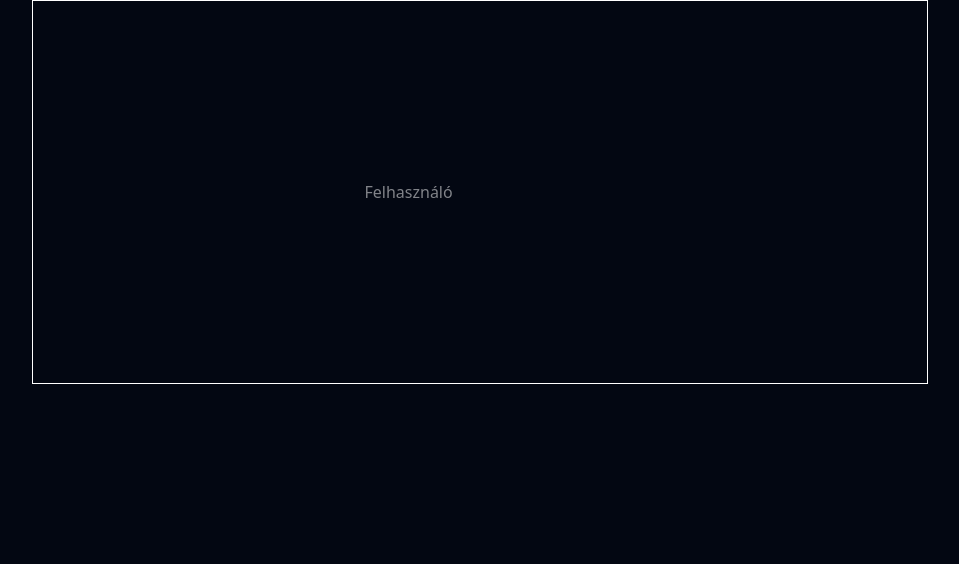
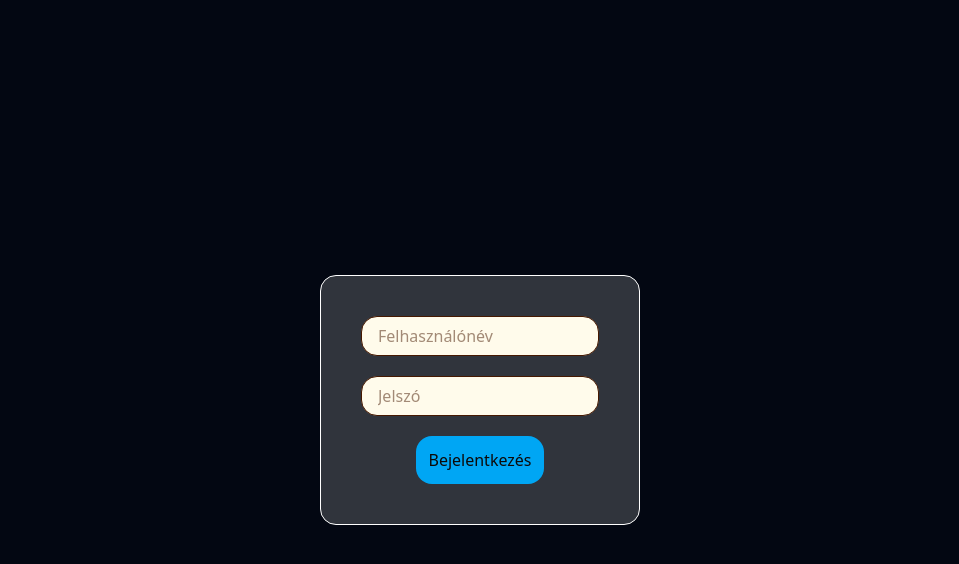
Before and after one commit to Jedlik202513A/Projektnap_JedlikBufe, a Nuxt app in the folder frontend/: page /login in a window 1280 px wide. Shown: the top 564 px of the page, without its empty margins (160-1119 px from the left). Built offline with nearby package versions, Linux system fonts and the light colour scheme.

Commit message:
Bejelentkezés kész

```diff
--- a/frontend/app/pages/login.vue
+++ b/frontend/app/pages/login.vue
@@ -1,17 +1,23 @@
 <script setup lang="ts">
 definePageMeta({
-  layout: 'blank'
+    layout: 'blank'
 })
 
 
 </script>
 
 <template>
-    <div class="max-w-4xl h-96 border mx-auto border-white flex justify-center items-center">
-        <input type="text" placeholder="Felhasználó" class="max-w-150 h-15">
+    <div class="h-screen flex items-center justify-center">
+        <form @submit.prevent=""
+            class="w-1/4 max-w-5xl flex flex-col items-center gap-5 border mx-auto border-white rounded-2xl p-10 bg-neutral-200/20">
+            <input type="text" placeholder="Felhasználónév"
+                class="w-full h-10 border bg-amber-50 text-amber-950 rounded-2xl p-4">
+            <input type="password" placeholder="Jelszó"
+                class="w-full h-10 border bg-amber-50 text-amber-950 rounded-2xl p-4">
+            <button type="form" class="bg-sky-500 text-stone-950 p-3 rounded-2xl">Bejelentkezés</button>
+        </form>
     </div>
 </template>
 
 
-<style scoped>
-</style>
+<style scoped></style>
--- a/frontend/package.json
+++ b/frontend/package.json
@@ -10,8 +10,10 @@
     "postinstall": "nuxt prepare"
   },
   "dependencies": {
+    "@pinia/nuxt": "^0.11.0",
     "@tailwindcss/vite": "^4.1.3",
     "nuxt": "^3.16.2",
+    "pinia": "^3.0.2",
     "tailwindcss": "^4.1.3",
     "vue": "^3.5.13",
     "vue-router": "^4.5.0"
```
Also changed, not shown: 1 other file (tests, documents, lock files or other folders).
